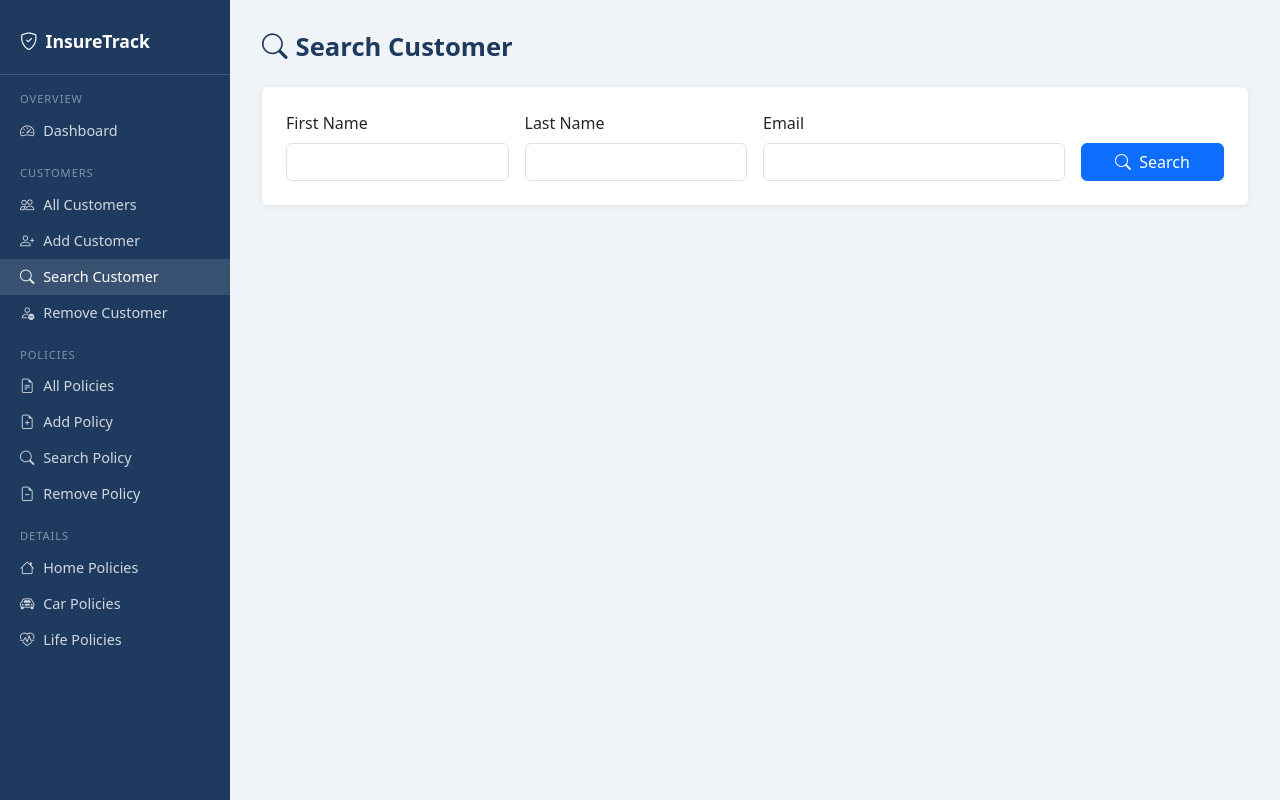
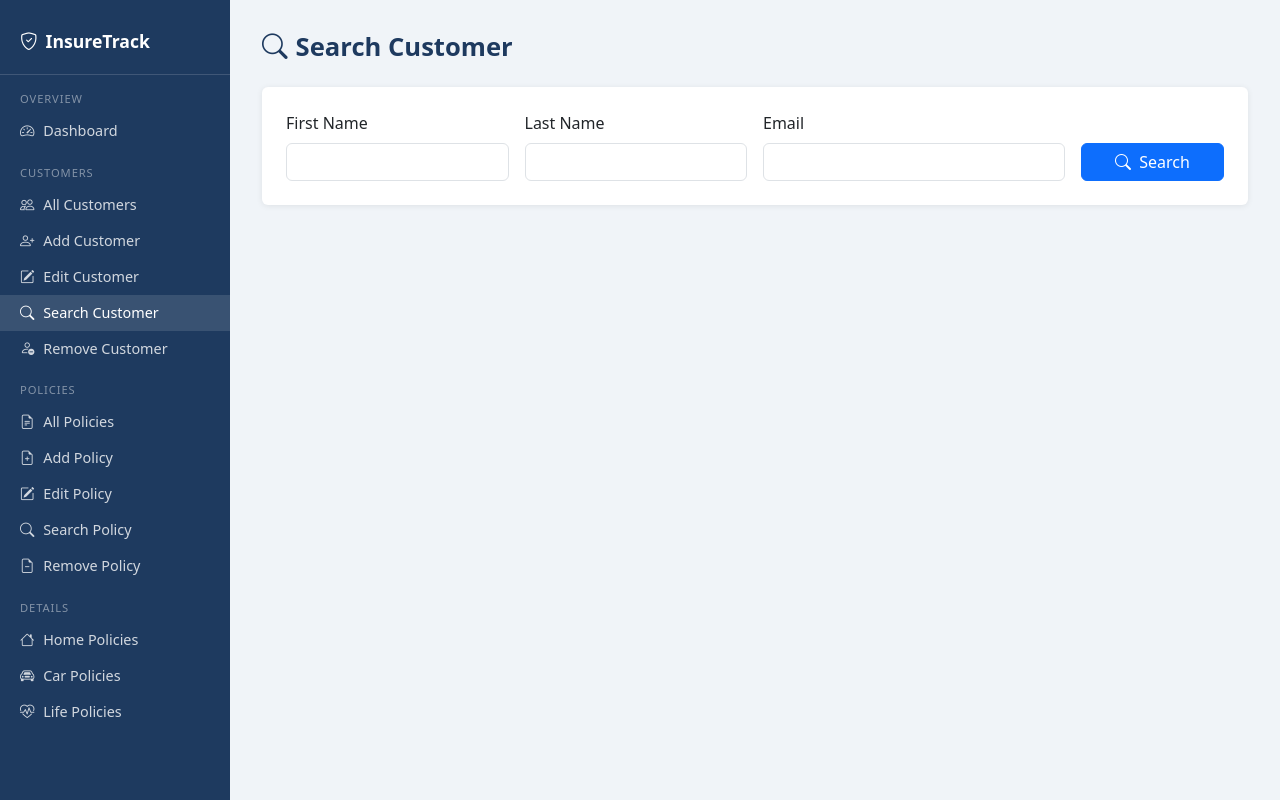
Before and after one commit to adibazra03/insurance-policy-sql, a Flask app: page /customers/search in a window 1280 px wide. Run offline with Flask 3, Linux system fonts and the light colour scheme.

Commit message:
edit feature

```diff
--- a/app.py
+++ b/app.py
@@ -344,6 +344,248 @@ def add_policy():
     return render_template("policy_add.html", matched=matched)
 
 # ---------------------------------------------------------------------------
+# Edit Customer
+# ---------------------------------------------------------------------------
+
+@app.route("/customers/edit", methods=["GET", "POST"])
+def edit_customer_lookup():
+    matched = []
+
+    if request.method == "POST":
+        fn = request.form["first_name"]
+        ln = request.form["last_name"]
+        try:
+            conn = get_connection()
+            cur = conn.cursor()
+            cur.execute("""
+                SELECT customer_id, first_name, last_name, email, phone
+                FROM customers
+                WHERE LOWER(first_name)=LOWER(:f) AND LOWER(last_name)=LOWER(:l)
+                ORDER BY customer_id
+            """, {"f": fn, "l": ln})
+            matched = cur.fetchall()
+            cur.close()
+            conn.close()
+            if not matched:
+                flash(f"No customer found with name '{fn} {ln}'.", "warning")
+        except Exception as e:
+            flash(f"DB error: {e}", "danger")
+        return render_template("customer_edit_lookup.html", matched=matched,
+                               first_name=fn, last_name=ln)
+
+    return render_template("customer_edit_lookup.html", matched=matched)
+
+
+@app.route("/customers/<int:customer_id>/edit", methods=["GET", "POST"])
+def edit_customer(customer_id):
+    conn = None
+    cur = None
+
+    if request.method == "POST":
+        f = request.form
+        try:
+            conn = get_connection()
+            cur = conn.cursor()
+            cur.execute("""
+                UPDATE customers
+                SET first_name=:fn,
+                    last_name=:ln,
+                    email=:email,
+                    phone=:phone,
+                    date_of_birth=TO_DATE(:dob, 'YYYY-MM-DD'),
+                    street=:street,
+                    city=:city,
+                    state=:state,
+                    postal_code=:zip
+                WHERE customer_id=:cid
+            """, {
+                "fn": f["first_name"], "ln": f["last_name"],
+                "email": f["email"], "phone": f["phone"], "dob": f["dob"],
+                "street": f["street"], "city": f["city"],
+                "state": f["state"], "zip": f["postal_code"],
+                "cid": customer_id
+            })
+            conn.commit()
+            flash(f"Customer ID {customer_id} updated successfully.", "success")
+            return redirect(url_for("customers_list"))
+        except cx_Oracle.DatabaseError as e:
+            if conn: conn.rollback()
+            flash(f"DB error: {e}", "danger")
+        finally:
+            if cur: cur.close()
+            if conn: conn.close()
+
+    try:
+        conn = get_connection()
+        cur = conn.cursor()
+        cur.execute("""
+            SELECT customer_id, first_name, last_name, email, phone,
+                   date_of_birth, street, city, state, postal_code
+            FROM customers
+            WHERE customer_id=:cid
+        """, {"cid": customer_id})
+        customer = cur.fetchone()
+        cur.close()
+        conn.close()
+        if not customer:
+            flash(f"No customer found with ID {customer_id}.", "warning")
+            return redirect(url_for("customers_list"))
+        return render_template("customer_edit.html", customer=customer)
+    except Exception as e:
+        flash(f"DB error: {e}", "danger")
+        return redirect(url_for("customers_list"))
+
+# ---------------------------------------------------------------------------
+# Edit Policy
+# ---------------------------------------------------------------------------
+
+@app.route("/policies/edit", methods=["GET", "POST"])
+def edit_policy_lookup():
+    policy = None
+
+    if request.method == "POST":
+        pid = request.form["policy_id"]
+        try:
+            conn = get_connection()
+            cur = conn.cursor()
+            cur.execute("""
+                SELECT p.policy_id, p.policy_number, p.policy_type, p.status,
+                       c.first_name, c.last_name, c.email
+                FROM insurance_policies p
+                JOIN customers c ON c.customer_id = p.customer_id
+                WHERE p.policy_id=:pid
+            """, {"pid": pid})
+            policy = cur.fetchone()
+            cur.close()
+            conn.close()
+            if not policy:
+                flash(f"No policy found with ID {pid}.", "warning")
+        except Exception as e:
+            flash(f"DB error: {e}", "danger")
+        return render_template("policy_edit_lookup.html", policy=policy)
+
+    return render_template("policy_edit_lookup.html", policy=policy)
+
+
+@app.route("/policies/<int:policy_id>/edit", methods=["GET", "POST"])
+def edit_policy(policy_id):
+    conn = None
+    cur = None
+
+    if request.method == "POST":
+        f = request.form
+        policy_type = f["policy_type"].upper()
+        end_date = f.get("end_date") or None
+
+        try:
+            conn = get_connection()
+            cur = conn.cursor()
+
+            cur.execute("""
+                UPDATE insurance_policies
+                SET policy_number=:pnum,
+                    policy_type=:ptype,
+                    coverage_amount=:cov,
+                    monthly_payment=:mp,
+                    start_date=TO_DATE(:sd, 'YYYY-MM-DD'),
+                    end_date=TO_DATE(:ed, 'YYYY-MM-DD'),
+                    status=:status
+                WHERE policy_id=:pid
+            """, {
+                "pnum": f["policy_number"], "ptype": policy_type,
+                "cov": f["coverage_amount"], "mp": f["monthly_payment"],
+                "sd": f["start_date"], "ed": end_date,
+                "status": f["status"], "pid": policy_id
+            })
+
+            for table in ("home_policy_details", "car_policy_details", "life_policy_details"):
+                cur.execute(f"DELETE FROM {table} WHERE policy_id=:pid", {"pid": policy_id})
+
+            if policy_type == "HOME":
+                cur.execute("""
+                    INSERT INTO home_policy_details
+                        (policy_id, house_address, house_area, bedrooms, bathrooms, house_price)
+                    VALUES (:pid, :addr, :area, :bed, :bath, :price)
+                """, {
+                    "pid": policy_id, "addr": f["house_address"],
+                    "area": f["house_area"], "bed": f["bedrooms"],
+                    "bath": f["bathrooms"], "price": f["house_price"]
+                })
+            elif policy_type == "CAR":
+                cur.execute("""
+                    INSERT INTO car_policy_details
+                        (policy_id, make, model, car_year, vin, mileage_per_year)
+                    VALUES (:pid, :make, :model, :yr, :vin, :mi)
+                """, {
+                    "pid": policy_id, "make": f["make"], "model": f["model"],
+                    "yr": f["car_year"], "vin": f["vin"],
+                    "mi": f["mileage_per_year"]
+                })
+            elif policy_type == "LIFE":
+                cur.execute("""
+                    INSERT INTO life_policy_details
+                        (policy_id, existing_conditions, beneficiary)
+                    VALUES (:pid, :cond, :ben)
+                """, {
+                    "pid": policy_id, "cond": f.get("existing_conditions") or None,
+                    "ben": f["beneficiary"]
+                })
+            else:
+                flash("Invalid policy type selected.", "danger")
+                return redirect(url_for("edit_policy", policy_id=policy_id))
+
+            conn.commit()
+            flash(f"Policy ID {policy_id} updated successfully.", "success")
+            return redirect(url_for("policies_list"))
+        except cx_Oracle.DatabaseError as e:
+            if conn: conn.rollback()
+            flash(f"DB error: {e}", "danger")
+        finally:
+            if cur: cur.close()
+            if conn: conn.close()
+
+    try:
+        conn = get_connection()
+        cur = conn.cursor()
+        cur.execute("""
+            SELECT p.policy_id, p.customer_id, p.policy_number, p.policy_type,
+                   p.coverage_amount, p.monthly_payment, p.start_date, p.end_date,
+                   p.status, c.first_name, c.last_name
+            FROM insurance_policies p
+            JOIN customers c ON c.customer_id = p.customer_id
+            WHERE p.policy_id=:pid
+        """, {"pid": policy_id})
+        policy = cur.fetchone()
+        if not policy:
+            flash(f"No policy found with ID {policy_id}.", "warning")
+            return redirect(url_for("policies_list"))
+
+        detail = None
+        if policy[3] == "HOME":
+            cur.execute("""
+                SELECT house_address, house_area, bedrooms, bathrooms, house_price
+                FROM home_policy_details WHERE policy_id=:pid
+            """, {"pid": policy_id})
+        elif policy[3] == "CAR":
+            cur.execute("""
+                SELECT make, model, car_year, vin, mileage_per_year
+                FROM car_policy_details WHERE policy_id=:pid
+            """, {"pid": policy_id})
+        elif policy[3] == "LIFE":
+            cur.execute("""
+                SELECT existing_conditions, beneficiary
+                FROM life_policy_details WHERE policy_id=:pid
+            """, {"pid": policy_id})
+        detail = cur.fetchone()
+
+        cur.close()
+        conn.close()
+        return render_template("policy_edit.html", policy=policy, detail=detail)
+    except Exception as e:
+        flash(f"DB error: {e}", "danger")
+        return redirect(url_for("policies_list"))
+
+# ---------------------------------------------------------------------------
 # Remove Customer
 # ---------------------------------------------------------------------------
 
--- a/templates/base.html
+++ b/templates/base.html
@@ -81,6 +81,9 @@
   <a href="{{ url_for('add_customer') }}" class="nav-link {% if request.endpoint=='add_customer' %}active{% endif %}">
     <i class="bi bi-person-plus"></i> Add Customer
   </a>
+  <a href="{{ url_for('edit_customer_lookup') }}" class="nav-link {% if request.endpoint in ['edit_customer_lookup','edit_customer'] %}active{% endif %}">
+    <i class="bi bi-pencil-square"></i> Edit Customer
+  </a>
   <a href="{{ url_for('search_customer') }}" class="nav-link {% if request.endpoint=='search_customer' %}active{% endif %}">
     <i class="bi bi-search"></i> Search Customer
   </a>
@@ -94,6 +97,9 @@
   </a>
   <a href="{{ url_for('add_policy') }}" class="nav-link {% if request.endpoint=='add_policy' %}active{% endif %}">
     <i class="bi bi-file-earmark-plus"></i> Add Policy
+  </a>
+  <a href="{{ url_for('edit_policy_lookup') }}" class="nav-link {% if request.endpoint in ['edit_policy_lookup','edit_policy'] %}active{% endif %}">
+    <i class="bi bi-pencil-square"></i> Edit Policy
   </a>
   <a href="{{ url_for('search_policy') }}" class="nav-link {% if request.endpoint=='search_policy' %}active{% endif %}">
     <i class="bi bi-search"></i> Search Policy
--- a/templates/customer_search.html
+++ b/templates/customer_search.html
@@ -30,7 +30,12 @@
 
 {% if customer %}
 <div class="card p-4 mb-3">
-  <h5 class="mb-3">Customer Found</h5>
+  <div class="d-flex justify-content-between align-items-center mb-3">
+    <h5 class="mb-0">Customer Found</h5>
+    <a href="{{ url_for('edit_customer', customer_id=customer[0]) }}" class="btn btn-warning btn-sm">
+      <i class="bi bi-pencil-square me-1"></i> Edit Customer
+    </a>
+  </div>
   <div class="row">
     <div class="col-md-6">
       <table class="table table-borderless table-sm mb-0">
@@ -55,7 +60,7 @@
         <tr>
           <th>ID</th><th>Policy No.</th><th>Type</th>
           <th class="text-end">Coverage</th><th class="text-end">Monthly</th>
-          <th>Start</th><th>End</th><th>Status</th>
+          <th>Start</th><th>End</th><th>Status</th><th></th>
         </tr>
       </thead>
       <tbody>
@@ -69,6 +74,11 @@
           <td>{{ p[5]|string|truncate(10, True, '') }}</td>
           <td>{{ p[6]|string|truncate(10, True, '') if p[6] else '—' }}</td>
           <td><span class="badge badge-active">{{ p[7] }}</span></td>
+          <td class="text-end">
+            <a href="{{ url_for('edit_policy', policy_id=p[0]) }}" class="btn btn-warning btn-sm">
+              <i class="bi bi-pencil-square"></i>
+            </a>
+          </td>
         </tr>
         {% endfor %}
       </tbody>
--- a/templates/policy_search.html
+++ b/templates/policy_search.html
@@ -28,6 +28,9 @@
     {% elif policy[2] == 'CAR' %}<span class="badge ms-1" style="background:#6f42c1;">CAR</span>
     {% else %}<span class="badge ms-1" style="background:#d63384;">LIFE</span>{% endif %}
   </h5>
+  <a href="{{ url_for('edit_policy', policy_id=policy[0]) }}" class="btn btn-warning btn-sm mb-3">
+    <i class="bi bi-pencil-square me-1"></i> Edit Policy
+  </a>
   <div class="row">
     <div class="col-md-6">
       <table class="table table-borderless table-sm">
```
Also changed, not shown: templates/customer_edit.html (added, +60 -0 lines), templates/customer_edit_lookup.html (added, +48 -0 lines), templates/customers_list.html (+7 -1 lines), templates/policies_list.html (+7 -1 lines), templates/policy_edit.html (added, +127 -0 lines), templates/policy_edit_lookup.html (added, +41 -0 lines).
